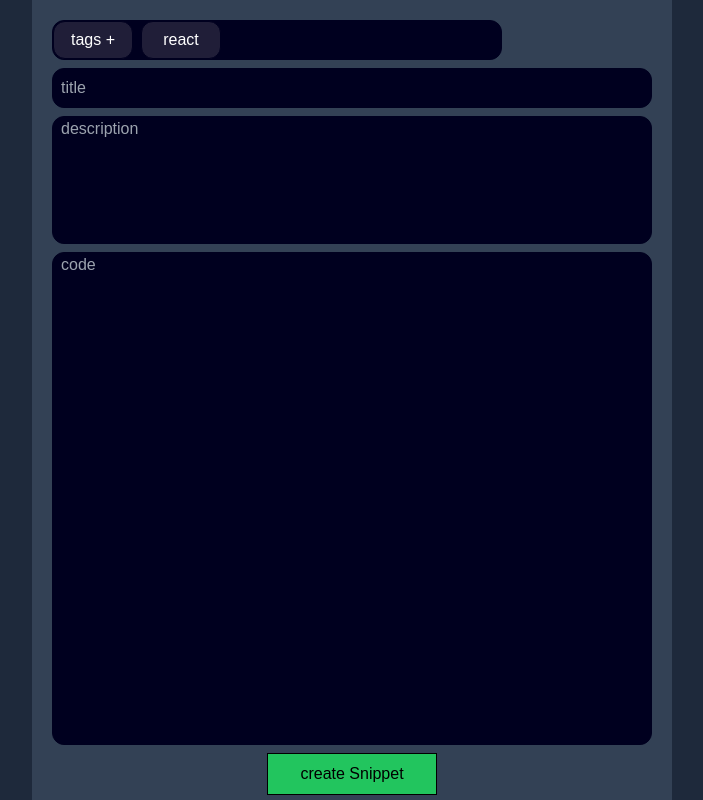
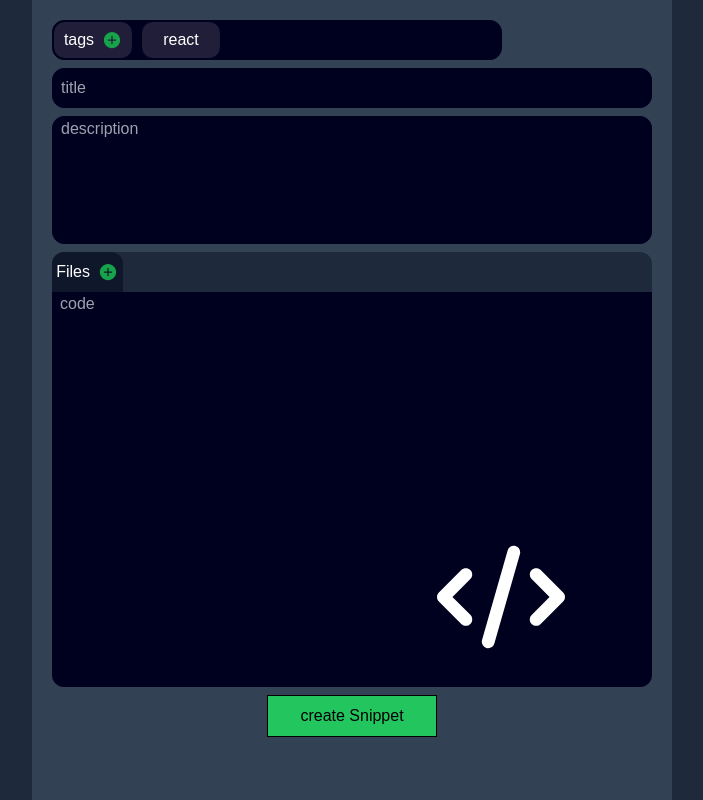
Before and after one commit to BlueSkiesPirate/Developer-Dashboard, a Next.js app: page /createSnippet in a window 1280 px wide. Shown: the whole page, without its empty margins (288-991 px from the left). Built offline with nearby package versions, Linux system fonts and the light colour scheme.

Commit message:
implemented the code submission, not PUT

```diff
--- a/models/snippet.js
+++ b/models/snippet.js
@@ -2,14 +2,21 @@ import mongoose, { Schema } from "mongoose";
 
 const snippetSchema = new Schema(
   {
-    title: String,
-    description: String,
+    title: { type: String, required: true },
+    tags: { type: [String], required: true },
+    description: { type: String, required: true },
+    code: [
+      {
+        title: { type: String, required: true },
+        lastmodified: { type: String, required: true },
+        codeSection: { type: String, required: true },
+      },
+    ],
   },
   {
     timestamps: true,
   }
 );
-
 const Snippet =
   mongoose.models.Snippet || mongoose.model("Snippet", snippetSchema);
 
--- a/src/app/api/snippets/route.js
+++ b/src/app/api/snippets/route.js
@@ -5,8 +5,8 @@ import { NextResponse } from "next/server";
 export async function POST(req) {
   try {
     await connectMongoDB();
-    const { title, description } = await req.json();
-    const newSnippet = new Snippet({ title, description });
+    const { title, description, tags, code } = await req.json();
+    const newSnippet = new Snippet({ title, description, tags, code });
     await newSnippet.save();
     return NextResponse.json(newSnippet, { status: 201 });
   } catch (err) {
--- a/src/app/createSnippet/page.jsx
+++ b/src/app/createSnippet/page.jsx
@@ -3,21 +3,69 @@ import { useState } from "react"
 import { createSnippet } from "@/lib/api";
 import { useRouter } from "next/navigation";
 import styles from "../page.module.css"
+import { IoIosAddCircle } from "react-icons/io";
+import { FaCode } from "react-icons/fa6";
+import { MdOutlineCancel } from "react-icons/md";
 
 export default function AddSnippet() {
     const router = useRouter()
 
     const [title, setTitle] = useState("");
     const [description, setDescription] = useState("");
+    const [tags, setTags] = useState([])
+    const [files, setFiles] = useState([])
+    const [selectedFile, setSelectedFile] = useState(null)
+    const [codeContent, setCodeContent] = useState("")
 
 
     const handleSubmit = async (e) => {
         e.preventDefault();
-        await createSnippet({ title, description });
+        await createSnippet({ title, description, tags, code: files });
         alert("Snippet created!");
         const mainPage = '/'
         router.push(mainPage)
     };
+
+
+    const handleCreateFile = () => {
+        const fileName = prompt("Enter file name:")
+        if (fileName) {
+            setFiles((prev) => [...prev, { title: fileName, codeSection: "" }])
+        }
+    };
+
+    const handleFileClick = (file) => {
+        setSelectedFile(file.title)
+        setCodeContent(file.codeSection)
+    }
+
+    const handleCodeChange = (e) => {
+        const updatedCode = e.target.value;
+        setCodeContent(updatedCode);
+
+        setFiles((prevFiles) =>
+            prevFiles.map((file) =>
+                file.title === selectedFile
+                    ? { ...file, codeSection: updatedCode }
+                    : file
+            )
+        );
+    };
+
+    const handleRemoveFile = (fileToRemove) => {
+        const confirmRemove = confirm(`Are you sure you want to delete "${fileToRemove.title}"?`);
+        if (confirmRemove) {
+            setFiles((prevFiles) => prevFiles.filter((file) => file.title !== fileToRemove.title));
+
+            // Clear code editor if the removed file is the currently selected file
+            if (selectedFile === fileToRemove.title) {
+                setSelectedFile(null);
+                setCodeContent("");
+            }
+        }
+    };
+
+
     return (
 
         <div className="w-full h-screen bg-slate-800 flex justify-center overflow-hidden ">
@@ -32,7 +80,7 @@ export default function AddSnippet() {
                         <div
                             className={`w-20 h-full ${styles.buttonDark} text-white flex justify-center items-center ${styles.rounded} `}
                         >
-                            tags +
+                            tags <IoIosAddCircle className="w-5 text-green-600 text-2xl cursor-pointer ml-2" />
                         </div>
                         <div
                             className={`w-20 h-full ${styles.buttonDark} text-white flex justify-center items-center ${styles.rounded} ml-2 `}
@@ -70,15 +118,42 @@ export default function AddSnippet() {
                         </textarea>
 
 
+                        <div className="mt-2 bg-slate-800 rounded-t-xl h-10 flex items-center">
+                            <div className=" bg-slate-900 w-20 h-full text-white flex justify-around items-center rounded-t-xl">
+                                Files <IoIosAddCircle onClick={handleCreateFile} className="w-5 text-green-600 text-2xl cursor-pointer" />
+                            </div>
+
+                            <div className=" w-full h-full pt-2 flex"> {/**This is where the files will be shown */}
+                                {files.map((file, index) => (
+                                    <div
+                                        key={index}
+                                        onClick={() => handleFileClick(file)}
+                                        className={`bg-slate-500 w-fit h-full flex justify-start items-center pl-1 pr-2 cursor-pointer hover:bg-slate-400 border-r-2  ${selectedFile === file ? "bg-green-500" : ""}`}>
+                                        {file.title}
+                                        <MdOutlineCancel onClick={() => handleRemoveFile(file)} className="ml-2 text-red-900 text-xl" />
+                                    </div>
+                                ))}
+                            </div>
+
+                        </div>
+                        <div className="h-4/6">
+
+                            <div className="absolute top-2/3 right-1/3  ">
+                                <FaCode className=" text-slate-900 text-9xl text-white" />
+                            </div>
+
 
                             <textarea
                                 type="text"
                                 placeholder="code"
+                                value={codeContent}
                                 required={true}
-                            className={`${styles.background} h-5/6 w-full text-white ${styles.rounded} flex pl-2 mt-2 resize-none`}
+                                onChange={handleCodeChange}
+                                className={`${styles.background} h-full w-full text-white rounded-b-xl flex pl-2 resize-none`}
                             >
 
                             </textarea>
+                        </div>
                         <div className="w-full flex justify-center mt-2 ">
                             <button type="submit" className={`border px-8 py-2 bg-green-500`}>create Snippet</button>
                         </div>
```
Lines whose indentation alone changed are shown as unchanged.
